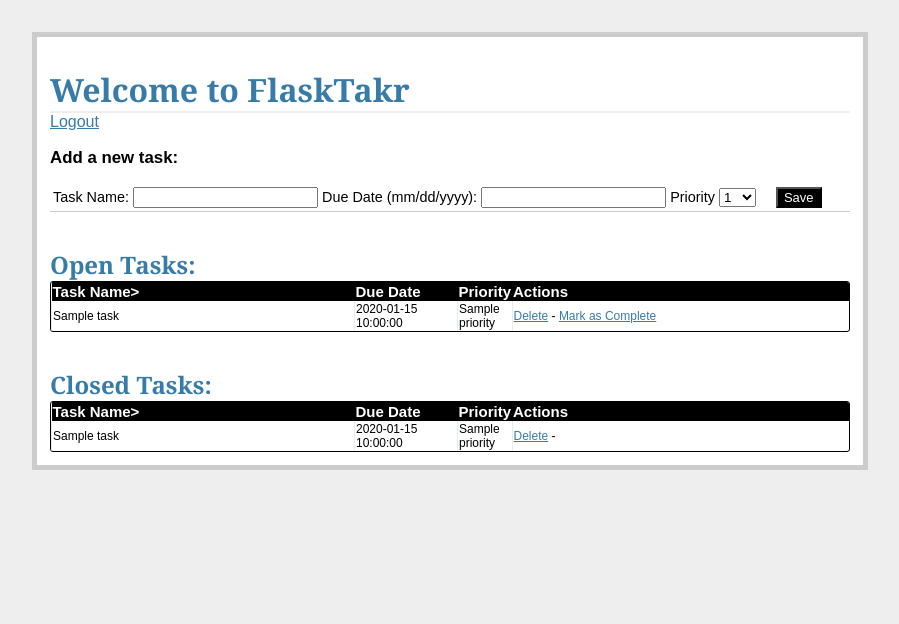
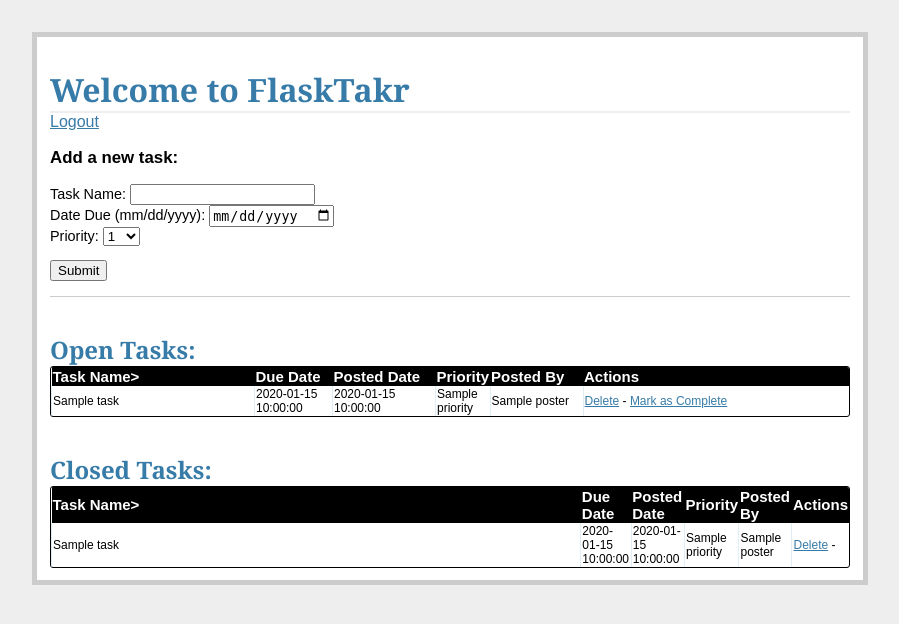
Before and after one commit to grogs84/flasktaskr, a Flask app: template templates/tasks.html in a window 1280 px wide. Shown: the top 624 px of the page, without its empty margins (190-1089 px from the left). Run offline with Flask 2, Linux system fonts and the light colour scheme; the template is opened without the code that fills it: values that come from a table or form of the project are taken from there, most other values are stand-ins (such as "Sample title", 1, 10 or a date in 2020).

Commit message:
add new tasks not working

```diff
--- a/templates/tasks.html
+++ b/templates/tasks.html
@@ -5,41 +5,15 @@
 <a href='/logout'>Logout</a>
 <div class="add-task">
 	<h3>Add a new task:</h3>
-		<table>
-			<tr>
-				<form action="{{ url_for('new_task') }}" method="post">
-					{{ form.csrf_token }}
-					<td>
-						<label>Task Name:</label>
-						<input name="name" type="text">
-					</td>
-					<td>
-						<lable>Due Date (mm/dd/yyyy):</lable>
-						<input name='due_date' type='text' width='120px'>
-					</td>
-					<td>
-						<lable>Priority</lable>
-						<select name='priority' width='100px'>
-							<option value='1'>1</option>
-							<option value='2'>2</option>
-							<option value='3'>3</option>
-							<option value='4'>4</option>
-							<option value='5'>5</option>
-							<option value='6'>6</option>
-							<option value='7'>7</option>
-							<option value='8'>8</option>
-							<option value='9'>9</option>
-							<option value='10'>10</option>
-						</select>
-					</td>
-					<td>
-						&nbsp;
-						&nbsp;
-						<input class='button' type='submit' value='Save'>
-					</td>
-				</form>
-			</tr>
-		</table>
+		<form action="{{ url_for('new_task') }}" method="post">
+			{{ form.csrf_token }}
+			<p>
+				{{ form.name.label }}: {{ form.name }}<br>
+				{{ form.due_date.label }}: {{ form.due_date }}<br>
+				{{ form.priority.label }}: {{ form.priority }}
+			</p>
+			<p><input type="submit" value="Submit"></p>
+		<form>
 </div>
 <div class='entries'>
 	<br>
@@ -49,17 +23,21 @@
 		<table>
 			<thead>
 				<tr>
-					<th width='300px'><strong>Task Name></strong></th>
-					<th width='100px'><strong>Due Date</strong></th>
+					<th width='200px'><strong>Task Name></strong></th>
+					<th width='75px'><strong>Due Date</strong></th>
+					<th width='100px'><strong>Posted Date</strong></th>
 					<th width='50px'><strong>Priority</strong></th>
+					<th width='90px'><strong>Posted By</strong></th>
 					<th><strong>Actions</strong></th>
 				</tr>
 			</thead>
 			{% for task in open_tasks %}
 				<tr>
-					<td width='300px'>{{ task.name }}</td>
-					<td width='100px'>{{ task.due_date }}</td>
+					<td width='200px'>{{ task.name }}</td>
+					<td width='75px'>{{ task.due_date }}</td>
+					<td width='100px'>{{ task.posted_by }}</td>
 					<td width='50px'>{{ task.priority }}</td>
+					<td width='90px'>{{ task.poster.name }}</td>
 					<td>
 						<a href="{{ url_for('delete_entry', task_id = task.task_id) }}">Delete</a> -
 						<a href="{{ url_for('complete', task_id = task.task_id) }}">Mark as Complete</a>
@@ -77,17 +55,21 @@
 		<table>
 			<thead>
 				<tr>
-					<th width='300px'><strong>Task Name></strong></th>
-					<th width='100px'><strong>Due Date</strong></th>
+					<th width='200px'><strong>Task Name></strong></th>
+					<th width='75px'><strong>Due Date</strong></th>
+					<th width='100px'><strong>Posted Date</strong></th>
 					<th width='50px'><strong>Priority</strong></th>
+					<th width='90px'><strong>Posted By</strong></th>
 					<th><strong>Actions</strong></th>
 				</tr>
 			</thead>
 			{% for task in closed_tasks %}
 				<tr>
-					<td width='300px'>{{ task.name }}</td>
-					<td width='100px'>{{ task.due_date }}</td>
+					<td width='20000px'>{{ task.name }}</td>
+					<td width='75px'>{{ task.due_date }}</td>
+					<td width='100px'>{{ task.posted_by }}</td>
 					<td width='50px'>{{ task.priority }}</td>
+					<td width='90px'>{{ task.poster.name }}</td>
 					<td>
 						<a href="{{ url_for('delete_entry', task_id = task.task_id) }}">Delete</a> -
 					</td>
```
Also changed, not shown: db_migrate.py (added, +21 -0 lines), models.py (+7 -1 lines), views.py (+6 -2 lines), flasktaskr.db.
